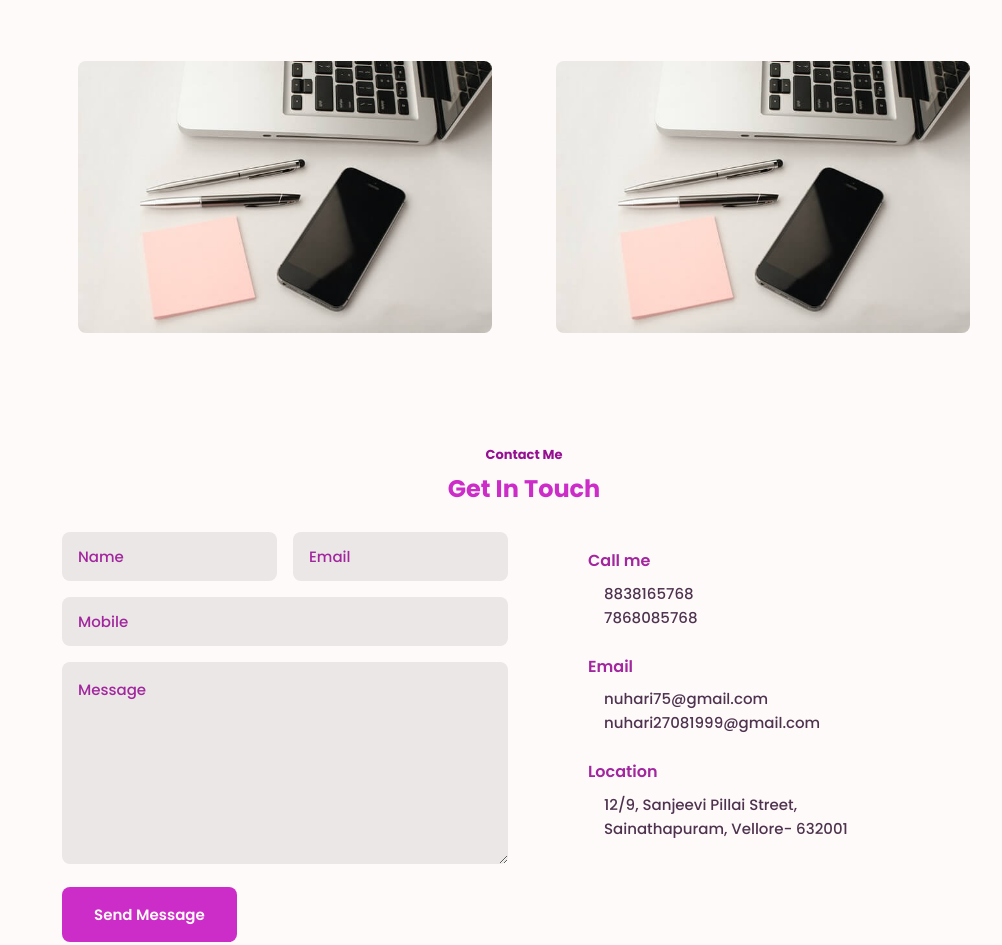
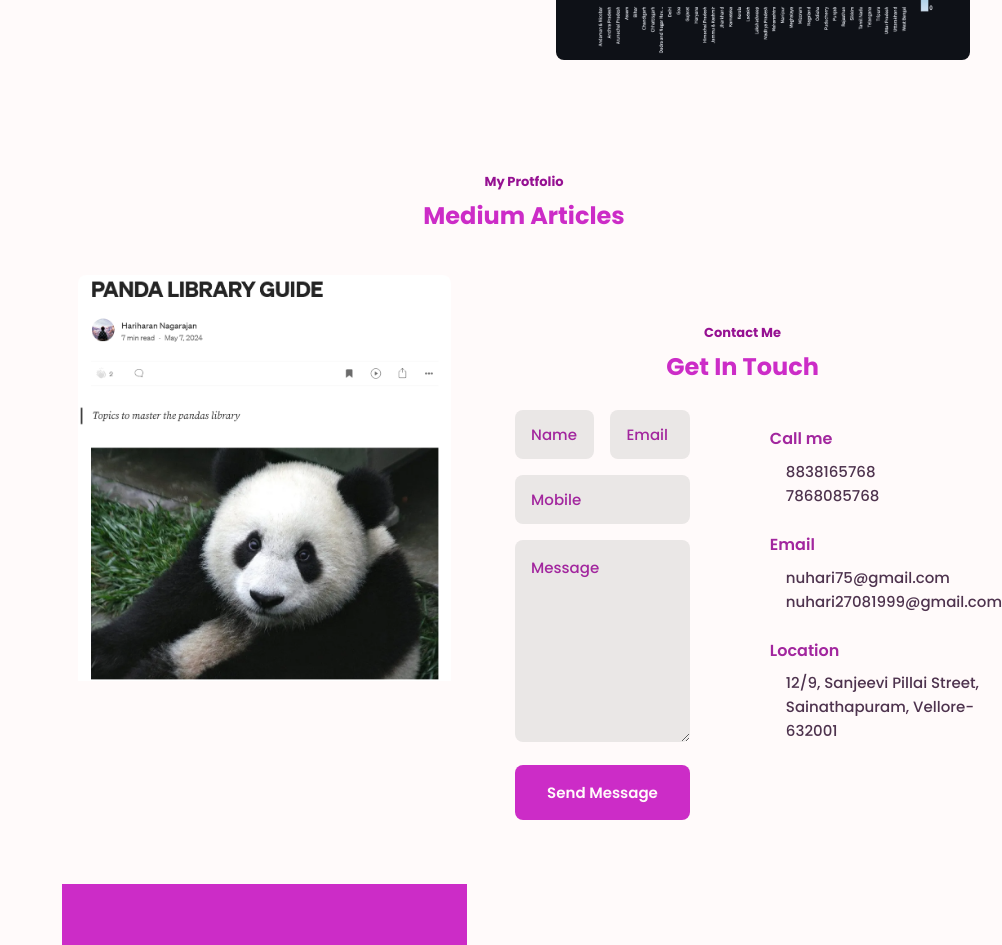
Before and after one commit to Hari1327/Hari_Profile.github.io, a plain HTML site: page index.html in a window 1280 px wide. Shown: the part 4016-4961 px from the top of the page, without its empty margins (278-1280 px from the left). Drawn offline with nearby package versions, Linux system fonts and the light colour scheme.

Commit message:
update_2

```diff
--- a/index.html
+++ b/index.html
@@ -310,38 +310,32 @@
 
                     <div class="works__img">
                         <div class="works__images">
-                            <img src="Images/work1.jpg" class="images" alt="">
+                            <img src="Images/Work_2.png" class="images" alt="">
                         </div>
 
                         <div class="works__data">
-                            <a href="#" class="works__link"><i class='bx bx-link'></i></a>
-                            <span class="works__title">Work 2</span>
+                            <a href="https://github.com/Hari1327/Project_2_Phonepe_Pulse_EDA.git" class="works__link"><i class='bx bx-link'></i></a>
+                            <span class="works__title">Geo Visualization EDA</span>
                         </div>
                     </div>
+            </section>
+
+            <!-- Articles -->
+            <section class="works section" id="works">
+                <span class="section-subtitle">My Protfolio</span>
+                <h2 class="section-title">Medium Articles</h2>
+
+                <div class="works__container bd-grid">
 
                     <div class="works__img">
                         <div class="works__images">
-                            <img src="Images/work1.jpg" class="images" alt="">
+                            <img src="Images/Article_1.png" class="images" alt="">
                         </div>
-
                         <div class="works__data">
-                            <a href="#" class="works__link"><i class='bx bx-link'></i></a>
-                            <span class="works__title">Work 3</span>
+                            <a href="https://github.com/Hari1327/Project_1_Youtube_Data_Harvesting_and_Data_Warehousing.git" class="works__link"><i class='bx bx-link'></i></a>
+                            <span class="works__title">Pandas</span>
                         </div>
                     </div>
-
-                    <div class="works__img">
-                        <div class="works__images">
-                            <img src="Images/work1.jpg" class="images" alt="">
-                        </div>
-
-                        <div class="works__data">
-                            <a href="#" class="works__link"><i class='bx bx-link'></i></a>
-                            <span class="works__title">Work 4</span>
-                        </div>
-                    </div>
-                </div>
-            </section>
 
             <!-- contact -->
             <section class="contact section" id="contact">
```
Also changed, not shown: Images/Article_1.png (added), Images/Work_2.png (added).
